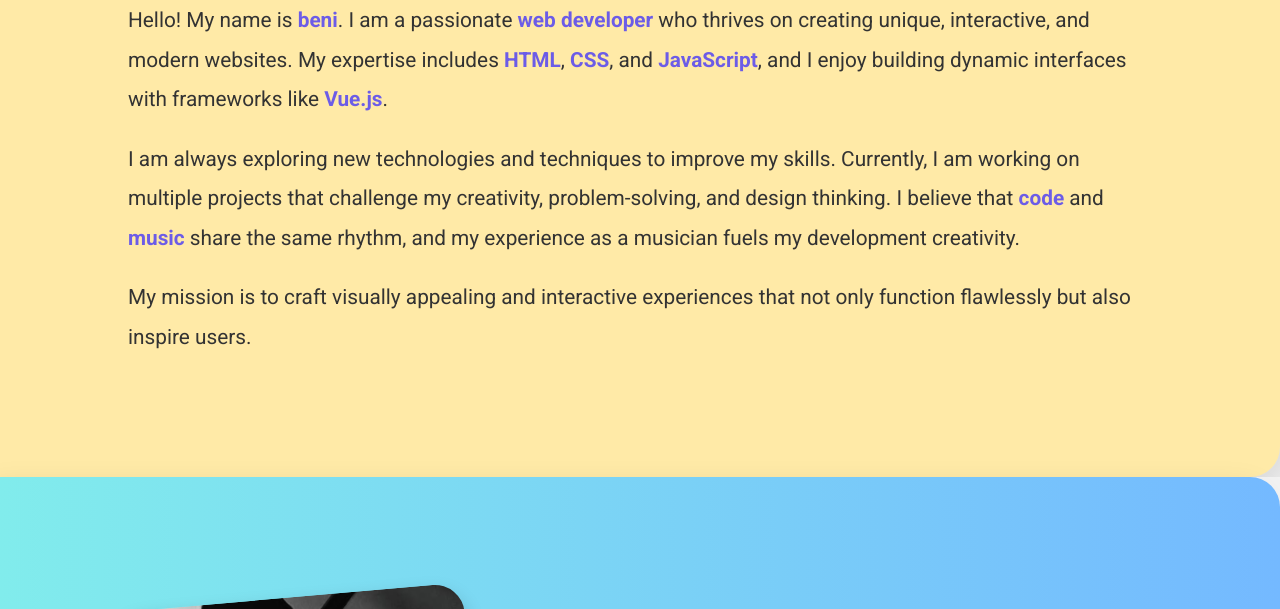
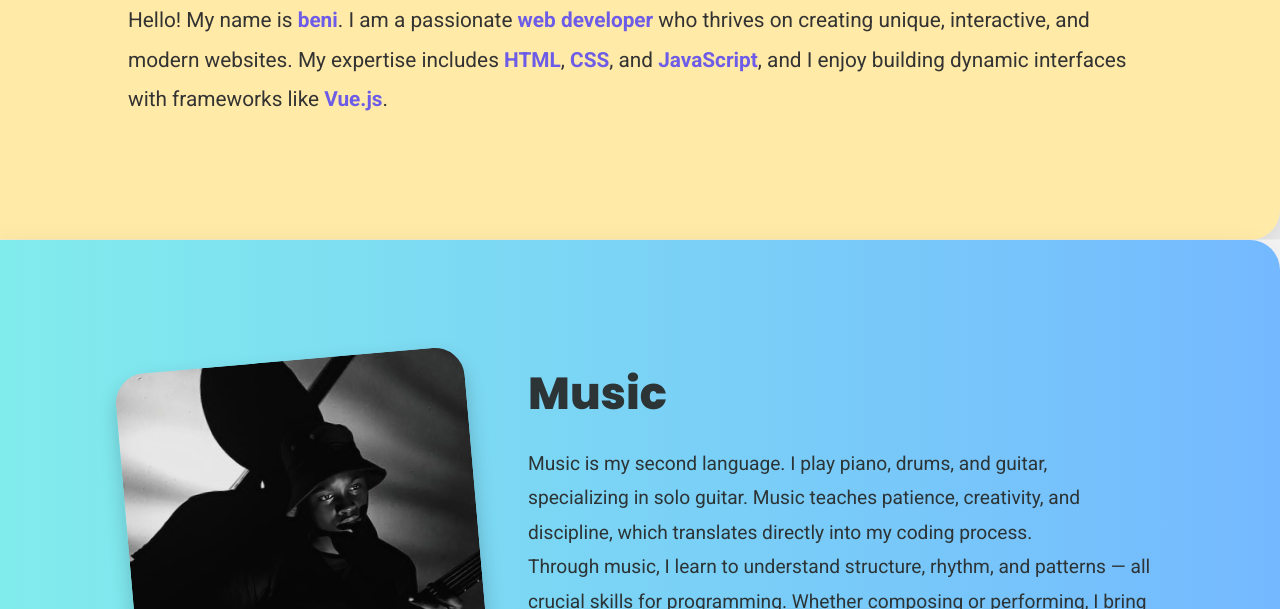
Before and after one commit to mr-beni0/portifolio, a plain HTML site: page index.html in a window 1280 px wide. Shown: the part 491-1100 px from the top of the page. Drawn offline with Linux system fonts and the light colour scheme.

Commit message:
Update index.html

```diff
--- a/index.html
+++ b/index.html
@@ -95,8 +95,7 @@ section { padding:100px 10%; position:relative; }
 <section id="about">
 <h2>About Me</h2>
 <p>Hello! My name is <span>beni</span>. I am a passionate <span>web developer</span> who thrives on creating unique, interactive, and modern websites. My expertise includes <span>HTML</span>, <span>CSS</span>, and <span>JavaScript</span>, and I enjoy building dynamic interfaces with frameworks like <span>Vue.js</span>.</p>
-<p>I am always exploring new technologies and techniques to improve my skills. Currently, I am working on multiple projects that challenge my creativity, problem-solving, and design thinking. I believe that <span>code</span> and <span>music</span> share the same rhythm, and my experience as a musician fuels my development creativity.</p>
-<p>My mission is to craft visually appealing and interactive experiences that not only function flawlessly but also inspire users.</p>
+
 </section>
 
 <section id="music">
```
